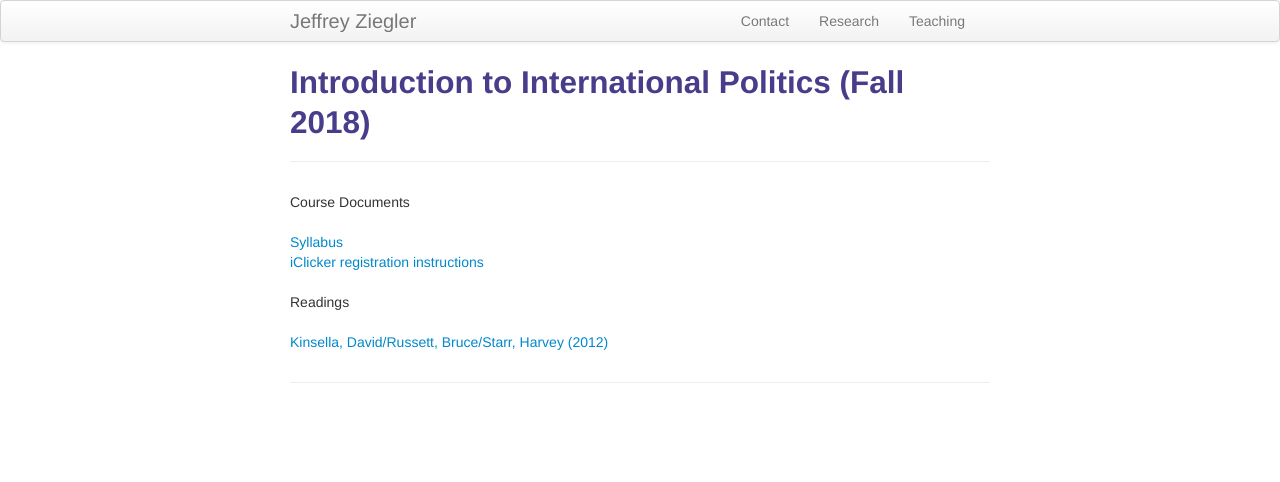
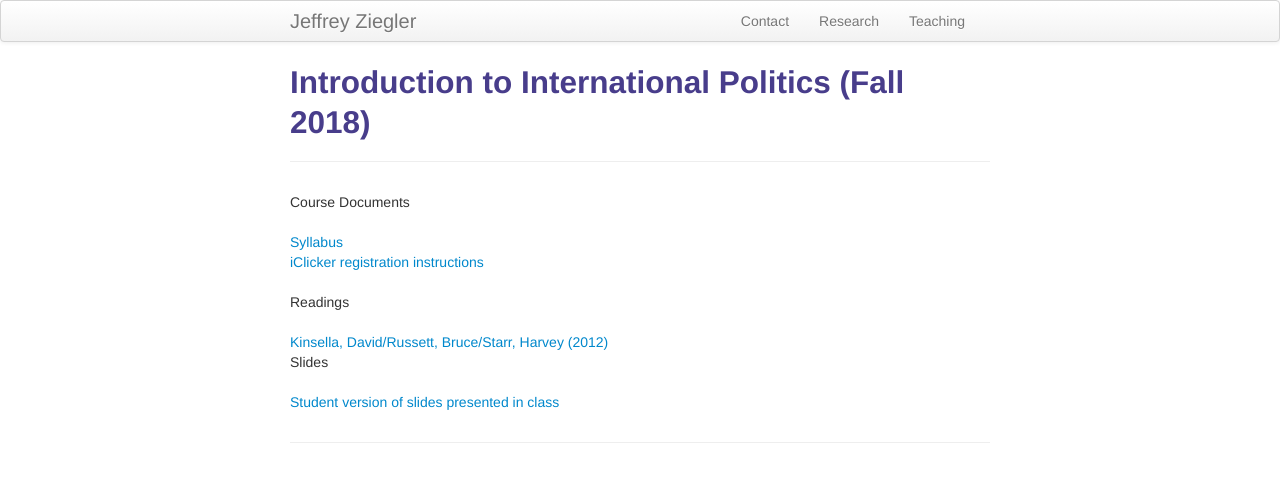
Before and after one commit to zieglerjef/zieglerjef.github.io, a Jekyll site: the page built from pages/teachingMaterials/4d5f558836a36eda51a820506c2fdd41830ac2a6/index.html, in a window 1280 px wide. Shown: the top 482 px of the page. Built offline with Jekyll 4.4.1, drawn with Linux system fonts in a browser that asks for light colours.

Commit message:
Update index.html

```diff
--- a/pages/teachingMaterials/4d5f558836a36eda51a820506c2fdd41830ac2a6/index.html
+++ b/pages/teachingMaterials/4d5f558836a36eda51a820506c2fdd41830ac2a6/index.html
@@ -13,3 +13,7 @@ Course Documents<br/><br/>
 Readings<br/><br/>
 
 <a href="https://drive.google.com/open?id=1E0-2H0TQo_XAm7K7Qb3-HsT_CY5jOQfO">	Kinsella, David/Russett, Bruce/Starr, Harvey (2012)</a><br/>
+
+Slides<br/><br/>
+
+<a href="https://drive.google.com/open?id=188M7PiwgslcQr1rxmm2eJu3McMOV0G1w">	Student version of slides presented in class</a><br/>
```
